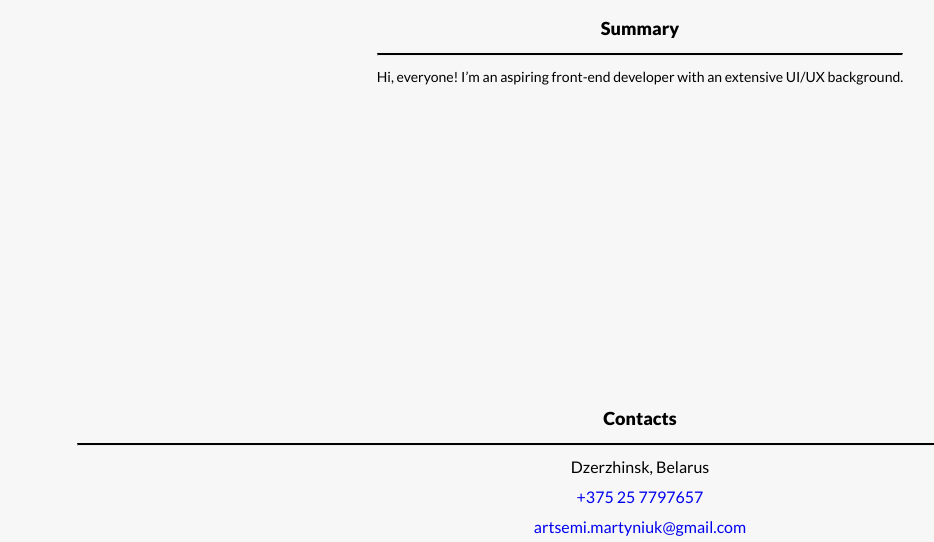
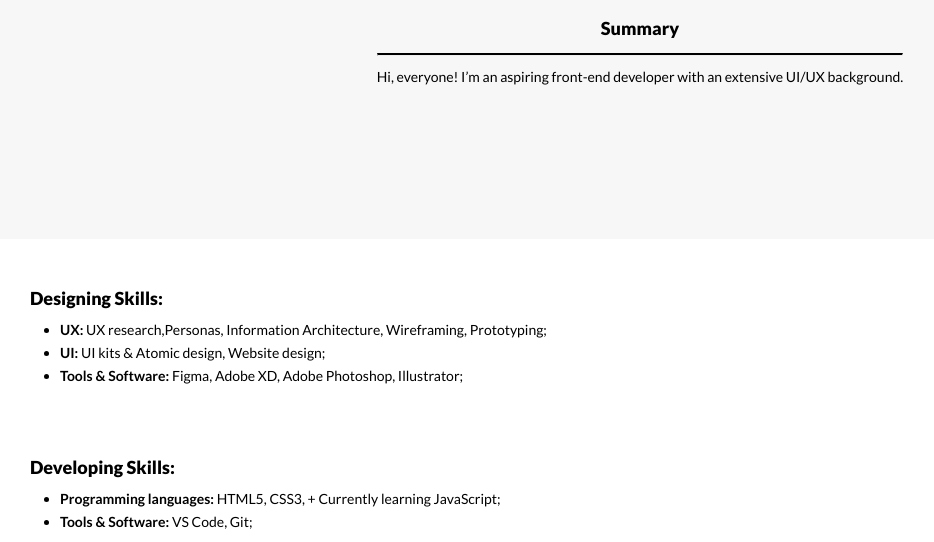
Before and after one commit to artemiusMar/rsschool-cv, a plain HTML site: page index.html in a window 1280 px wide. Shown: the part 611-1153 px from the top of the page, without its empty margins (0-934 px from the left). Drawn offline with Linux system fonts and the light colour scheme.

Commit message:
feat: add skills sections

```diff
--- a/index.html
+++ b/index.html
@@ -30,7 +30,44 @@
                 </summary>
             </section>
         </header>
-
+        <div class="block-skills-first">
+            <section class="container-section">
+                <h2 class="visually-hidden">Designing Skills</h2>
+                <article class="block-article">
+                    <h2>Designing Skills:</h2>
+                    <ul>
+                        <li>
+                            <p><span class="text-bold">UX:</span> UX research,Personas, Information Architecture,
+                                Wireframing, Prototyping;</p>
+                        </li>
+                        <li>
+                            <p><span class="text-bold">UI:</span> UI kits & Atomic design, Website design;</p>
+                        </li>
+                        <li>
+                            <p><span class="text-bold">Tools & Software:</span> Figma, Adobe XD, Adobe Photoshop,
+                                Illustrator;</p>
+                        </li>
+                    </ul>
+                </article>
+            </section>
+        </div>
+        <div class="block-skills-second">
+            <section class="container-section">
+                <h2 class="visually-hidden">Developing Skills</h2>
+                <article class="block-article">
+                    <h2>Developing Skills:</h2>
+                    <ul>
+                        <li>
+                            <p><span class="text-bold">Programming languages:</span> HTML5, CSS3, + Currently learning
+                                JavaScript;</p>
+                        </li>
+                        <li>
+                            <p><span class="text-bold">Tools & Software:</span> VS Code, Git;</p>
+                        </li>
+                    </ul>
+                </article>
+            </section>
+        </div>
         <footer class="block-footer">
             <section class="container_footer">
                 <h2 class="visually-hidden">Contact info and links</h2>
```
